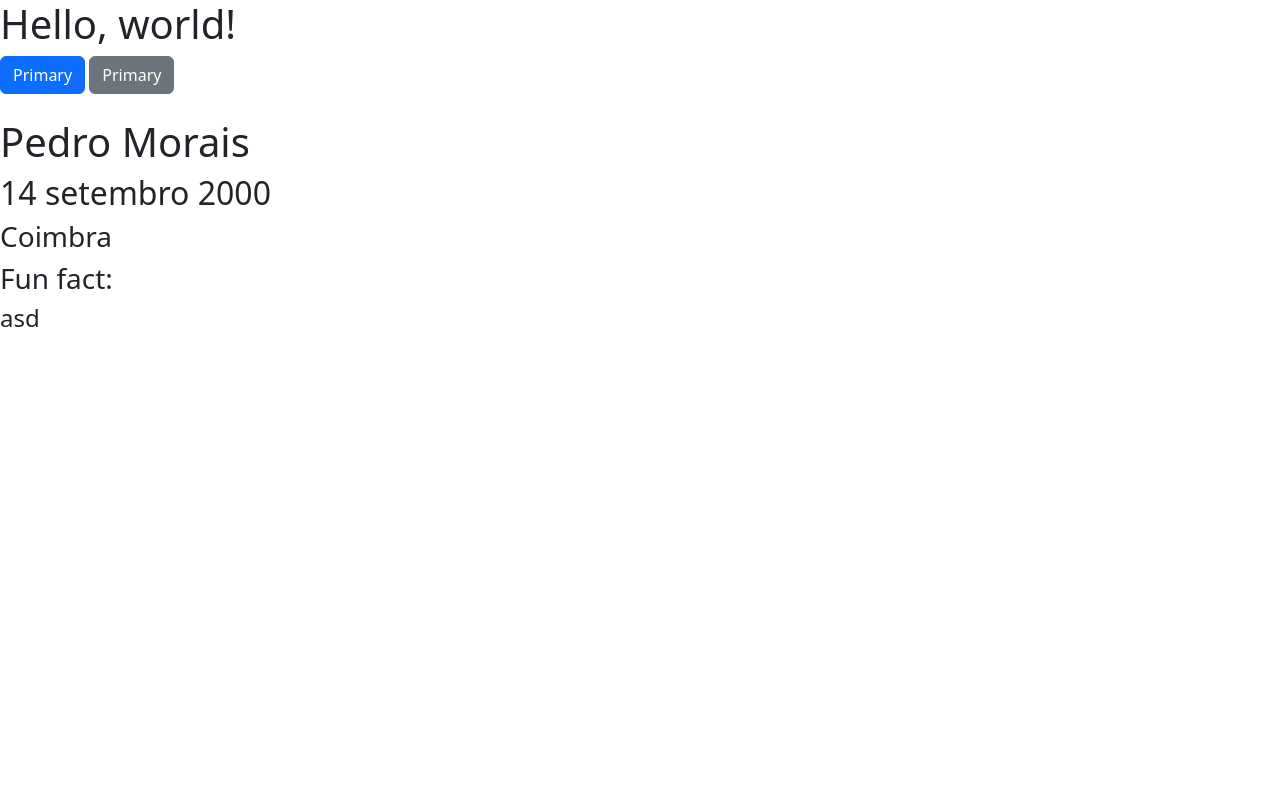
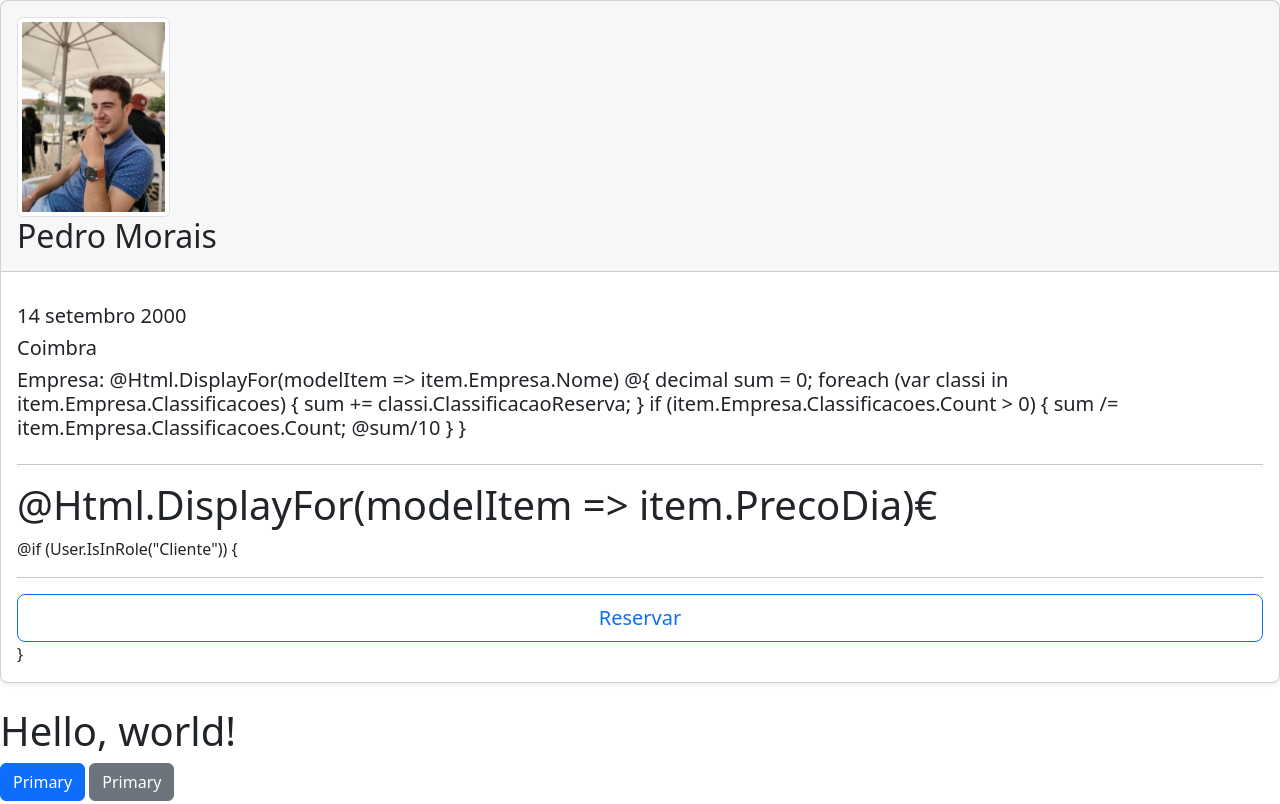
Before and after one commit to pedrojfmorais/InfoAboutMe, a plain HTML site: page index.html in a window 1280 px wide. Shown: the top 804 px of the page. Drawn offline with nearby package versions, Linux system fonts and the light colour scheme.

Commit message:
html card e foto

```diff
--- a/index.html
+++ b/index.html
@@ -12,6 +12,58 @@
         />
     </head>
     <body>
+        <div class="card mb-4 rounded-3 shadow-sm">
+            <div class="card-header py-3">
+                <img
+                    class="img-thumbnail"
+                    src="img/foto.jpeg"
+                    style="height: 200px; width: auto"
+                />
+
+                <h2 class="my-0 fw-normal">Pedro Morais</h2>
+            </div>
+            <div class="card-body">
+                <ul class="list-unstyled mt-3 mb-4">
+                    <h5>14 setembro 2000</h5>
+
+                    <h5>Coimbra</h5>
+
+                    <h5>
+                        Empresa: @Html.DisplayFor(modelItem =>
+                        item.Empresa.Nome) @{ decimal sum = 0; foreach (var
+                        classi in item.Empresa.Classificacoes) { sum +=
+                        classi.ClassificacaoReserva; } if
+                        (item.Empresa.Classificacoes.Count > 0) { sum /=
+                        item.Empresa.Classificacoes.Count;
+                        <span>@sum/10</span>
+                        } }
+                        <svg
+                            bootstrap-icon="Star"
+                            class="text-warning align-bottom"
+                            width="24"
+                            height="24"
+                            aria-label="Classificação"
+                        ></svg>
+                    </h5>
+                </ul>
+                <hr />
+                <h1 class="card-title pricing-card-title">
+                    @Html.DisplayFor(modelItem => item.PrecoDia)€
+                    <small class="text-muted fw-light"></small>
+                </h1>
+                @if (User.IsInRole("Cliente")) {
+                <hr />
+                <a
+                    class="w-100 btn btn-lg btn-outline-primary"
+                    asp-controller="Reservas"
+                    asp-action="Create"
+                    asp-route-VeiculoId="@item.Id"
+                >
+                    Reservar
+                </a>
+                }
+            </div>
+        </div>
         <h1>Hello, world!</h1>
         <button type="button" class="btn btn-primary">Primary</button>
         <button type="button" class="btn btn-secondary">Primary</button>
```
Also changed, not shown: img/foto.jpeg (added).
